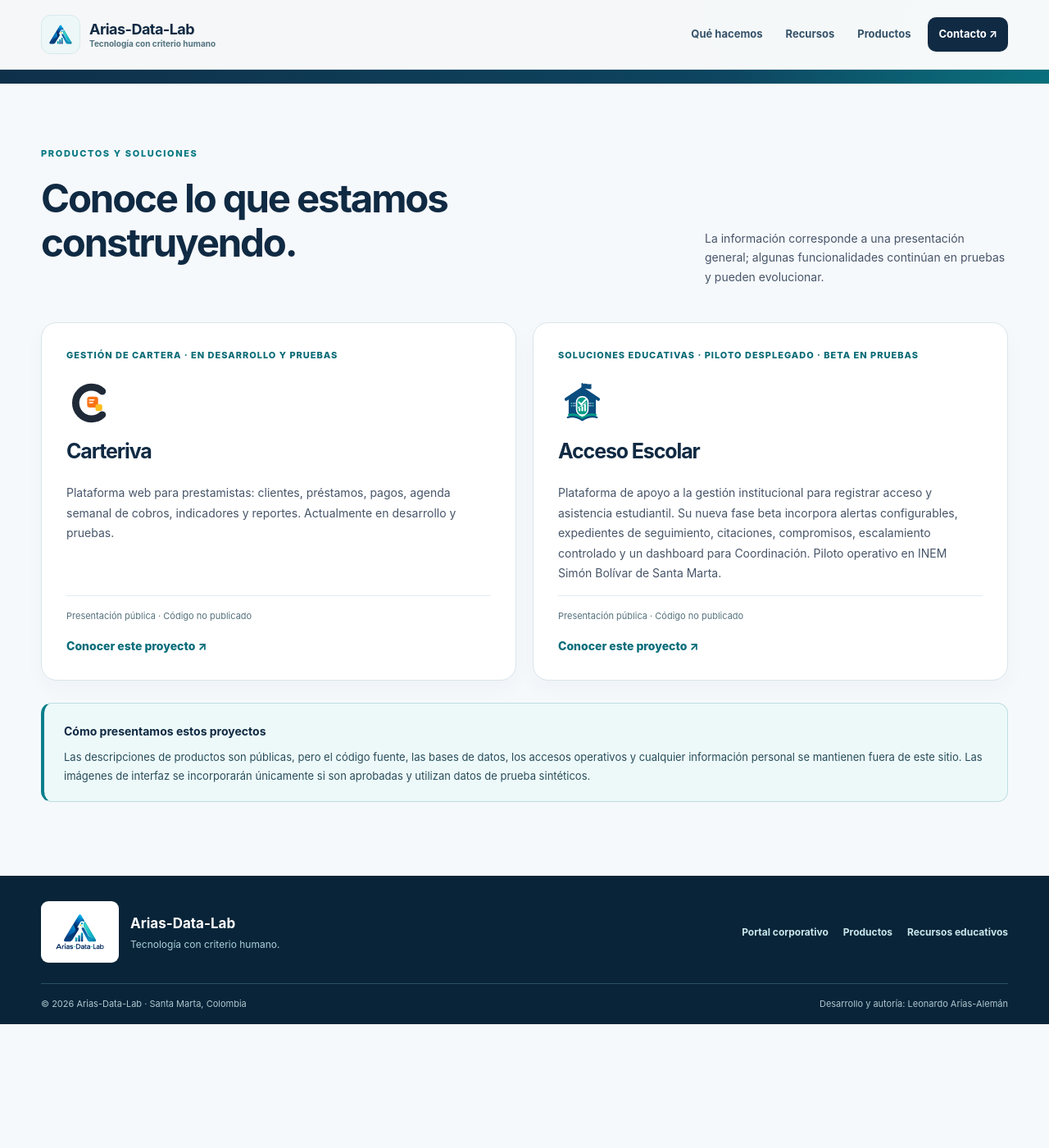
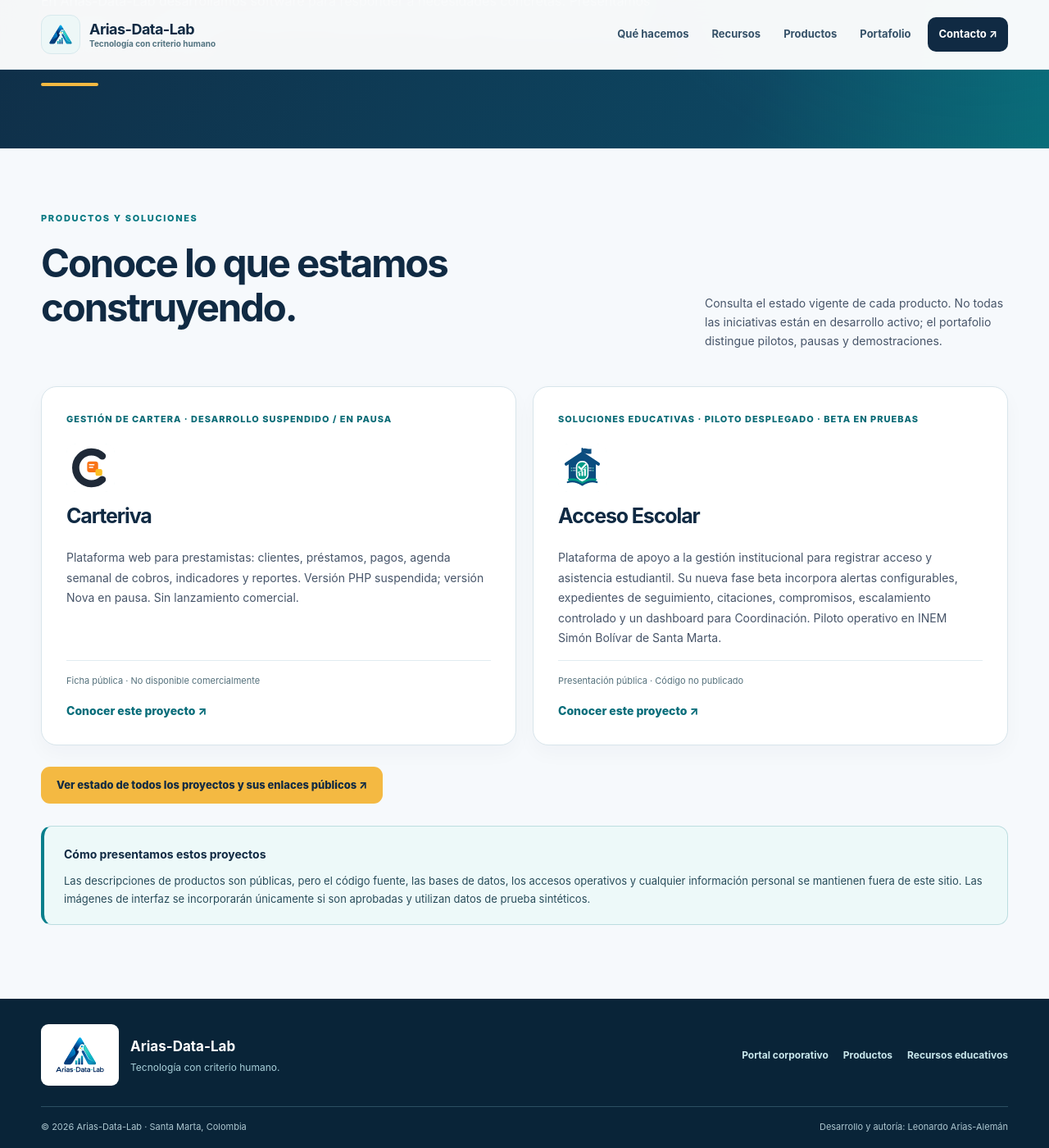
Before and after one commit to ljarias/ljarias.github.io, a Jekyll site: the page arias-data-lab/productos/index.html, which Jekyll copies as it is, in a window 1280 px wide and 1400 px high, scrolled down 437 px. Shown: the whole window at 82% size. Built offline with Jekyll 4.4.1, drawn with Linux system fonts in a browser that asks for light colours; before the commit the page ends 1686 px from its top, so only the background shows below that; some of the changed text lies outside the part shown.

Commit message:
feat: integrar portafolio de proyectos y centro de gestión
* feat(portafolio): agregar portafolio.css con estados y acceso privado

* feat(portafolio): agregar index.html con estados y acceso privado

* feat(portafolio): integrar navegación y corregir estado de productos en index.html

* feat(portafolio): integrar navegación y corregir estado de productos en arias-data-lab/productos/index.html

* feat(portafolio): integrar navegación y corregir estado de productos en arias-data-lab/productos/prestamos-saas.html

* feat(portafolio): integrar navegación y corregir estado de productos en arias-data-lab/productos/acceso-escolar-inem.html

```diff
--- a/arias-data-lab/productos/acceso-escolar-inem.html
+++ b/arias-data-lab/productos/acceso-escolar-inem.html
@@ -10,7 +10,7 @@
 <a class="skip-link" href="#contenido">Saltar al contenido principal</a>
 <header class="site-header"><div class="container header-row">
 <a class="site-brand" href="../../" aria-label="Volver al portal Arias-Data-Lab"><span class="brand-icon"><img src="../../assets/brand/logo/v4.0/ADL_isotipo-cuadrado_EDITABLE_v4.0.svg" alt="" width="38" height="38"></span><span class="brand-label"><strong>Arias-Data-Lab</strong><small>Tecnología con criterio humano</small></span></a>
-<nav class="primary-nav" aria-label="Navegación principal"><a href="../../#enfoque">Qué hacemos</a><a href="../../#proyectos">Recursos</a><a href="./">Productos</a><a class="nav-contact" href="../../#contacto">Contacto ↗</a></nav>
+<nav class="primary-nav" aria-label="Navegación principal"><a href="../../#enfoque">Qué hacemos</a><a href="../../#proyectos">Recursos</a><a href="./">Productos</a><a href="../../portafolio/">Portafolio</a><a class="nav-contact" href="../../#contacto">Contacto ↗</a></nav>
 </div></header><main id="contenido">
 <section class="product-page-hero product-detail-hero"><div class="container"><a class="crumb-link" href="./">← Productos y soluciones</a><div class="product-brand-lockup"><img src="assets/acceso-escolar-mark.svg" alt="" width="110" height="110"><div><p class="eyebrow">SOLUCIONES PARA INSTITUCIONES EDUCATIVAS</p><h1>Acceso Escolar</h1></div></div><p>Plataforma de apoyo a la gestión institucional que integra registro de acceso, asistencia académica y consultas para facilitar el seguimiento escolar. El piloto se encuentra desplegado en la IEDT INEM Simón Bolívar de Santa Marta y continúa evolucionando.</p><div class="product-status"><span class="status-dot" aria-hidden="true"></span> Piloto institucional desplegado · Componentes beta en pruebas · No comercial · Código no público</div></div></section>
 <section class="product-body"><div class="container"><div class="product-detail-layout">
--- a/arias-data-lab/productos/index.html
+++ b/arias-data-lab/productos/index.html
@@ -10,13 +10,13 @@
 <a class="skip-link" href="#contenido">Saltar al contenido principal</a>
 <header class="site-header"><div class="container header-row">
 <a class="site-brand" href="../../" aria-label="Volver al portal Arias-Data-Lab"><span class="brand-icon"><img src="../../assets/brand/logo/v4.0/ADL_isotipo-cuadrado_EDITABLE_v4.0.svg" alt="" width="38" height="38"></span><span class="brand-label"><strong>Arias-Data-Lab</strong><small>Tecnología con criterio humano</small></span></a>
-<nav class="primary-nav" aria-label="Navegación principal"><a href="../../#enfoque">Qué hacemos</a><a href="../../#proyectos">Recursos</a><a href="./">Productos</a><a class="nav-contact" href="../../#contacto">Contacto ↗</a></nav>
+<nav class="primary-nav" aria-label="Navegación principal"><a href="../../#enfoque">Qué hacemos</a><a href="../../#proyectos">Recursos</a><a href="./">Productos</a><a href="../../portafolio/">Portafolio</a><a class="nav-contact" href="../../#contacto">Contacto ↗</a></nav>
 </div></header><main id="contenido">
-<section class="product-page-hero"><div class="container"><a class="crumb-link" href="../../">← Arias-Data-Lab</a><p class="eyebrow">PORTAFOLIO DE SOLUCIONES</p><h1>Productos en desarrollo.</h1><p>En Arias-Data-Lab desarrollamos software para responder a necesidades concretas. Presentamos el propósito y las capacidades previstas de los proyectos sin divulgar su implementación técnica ni los datos de sus usuarios.</p><div class="hero-underline" aria-hidden="true"></div></div></section>
-<section class="product-body"><div class="container"><div class="intro-row"><div><p class="eyebrow dark">PRODUCTOS Y SOLUCIONES</p><h2>Conoce lo que estamos construyendo.</h2></div><p>La información corresponde a una presentación general; algunas funcionalidades continúan en pruebas y pueden evolucionar.</p></div><div class="public-product-grid">
-<article class="public-product-card"><span class="product-small-label">GESTIÓN DE CARTERA · EN DESARROLLO Y PRUEBAS</span><div class="public-product-icon"><img src="assets/carteriva-4a-simbolo.svg" width="59" height="59" alt="Logo de Carteriva" style="border-radius:12px"></div><h3>Carteriva</h3><p>Plataforma web para prestamistas: clientes, préstamos, pagos, agenda semanal de cobros, indicadores y reportes. Actualmente en desarrollo y pruebas.</p><span class="availability">Presentación pública · Código no publicado</span><a class="product-detail-link" href="prestamos-saas.html">Conocer este proyecto ↗</a></article>
+<section class="product-page-hero"><div class="container"><a class="crumb-link" href="../../">← Arias-Data-Lab</a><p class="eyebrow">PORTAFOLIO DE SOLUCIONES</p><h1>Productos y soluciones en distintas etapas.</h1><p>En Arias-Data-Lab desarrollamos software para responder a necesidades concretas. Presentamos el propósito y las capacidades previstas de los proyectos sin divulgar su implementación técnica ni los datos de sus usuarios.</p><div class="hero-underline" aria-hidden="true"></div></div></section>
+<section class="product-body"><div class="container"><div class="intro-row"><div><p class="eyebrow dark">PRODUCTOS Y SOLUCIONES</p><h2>Conoce lo que estamos construyendo.</h2></div><p>Consulta el estado vigente de cada producto. No todas las iniciativas están en desarrollo activo; el portafolio distingue pilotos, pausas y demostraciones.</p></div><div class="public-product-grid">
+<article class="public-product-card"><span class="product-small-label">GESTIÓN DE CARTERA · DESARROLLO SUSPENDIDO / EN PAUSA</span><div class="public-product-icon"><img src="assets/carteriva-4a-simbolo.svg" width="59" height="59" alt="Logo de Carteriva" style="border-radius:12px"></div><h3>Carteriva</h3><p>Plataforma web para prestamistas: clientes, préstamos, pagos, agenda semanal de cobros, indicadores y reportes. Versión PHP suspendida; versión Nova en pausa. Sin lanzamiento comercial.</p><span class="availability">Ficha pública · No disponible comercialmente</span><a class="product-detail-link" href="prestamos-saas.html">Conocer este proyecto ↗</a></article>
 <article class="public-product-card"><span class="product-small-label">SOLUCIONES EDUCATIVAS · PILOTO DESPLEGADO · BETA EN PRUEBAS</span><div class="public-product-icon"><img src="assets/acceso-escolar-mark.svg" width="59" height="59" alt="Identidad visual de Acceso Escolar" style="border-radius:12px"></div><h3>Acceso Escolar</h3><p>Plataforma de apoyo a la gestión institucional para registrar acceso y asistencia estudiantil. Su nueva fase beta incorpora alertas configurables, expedientes de seguimiento, citaciones, compromisos, escalamiento controlado y un dashboard para Coordinación. Piloto operativo en INEM Simón Bolívar de Santa Marta.</p><span class="availability">Presentación pública · Código no publicado</span><a class="product-detail-link" href="acceso-escolar-inem.html">Conocer este proyecto ↗</a></article>
-</div><div class="privacy-note"><strong>Cómo presentamos estos proyectos</strong><p>Las descripciones de productos son públicas, pero el código fuente, las bases de datos, los accesos operativos y cualquier información personal se mantienen fuera de este sitio. Las imágenes de interfaz se incorporarán únicamente si son aprobadas y utilizan datos de prueba sintéticos.</p></div></div></section>
+</div><p style="margin:26px 0"><a class="button button-primary" href="../../portafolio/">Ver estado de todos los proyectos y sus enlaces públicos ↗</a></p><div class="privacy-note"><strong>Cómo presentamos estos proyectos</strong><p>Las descripciones de productos son públicas, pero el código fuente, las bases de datos, los accesos operativos y cualquier información personal se mantienen fuera de este sitio. Las imágenes de interfaz se incorporarán únicamente si son aprobadas y utilizan datos de prueba sintéticos.</p></div></div></section>
 </main>
 <footer class="site-footer"><div class="container footer-main"><div class="footer-logo"><img src="../../assets/brand/logo/v4.0/ADL_logo-maestro-color_EDITABLE_v4.0.svg" alt="Arias-Data-Lab" width="120" height="90" loading="lazy"><div><strong>Arias-Data-Lab</strong><p>Tecnología con criterio humano.</p></div></div><nav aria-label="Enlaces del pie de página"><a href="../../">Portal corporativo</a><a href="./">Productos</a><a href="../../banco-problemas-caribe/">Recursos educativos</a></nav></div><div class="container footer-bottom"><span>© 2026 Arias-Data-Lab · Santa Marta, Colombia</span><span>Desarrollo y autoría: Leonardo Arias-Alemán</span></div></footer>
 </body></html>
```
Also changed, not shown: arias-data-lab/productos/prestamos-saas.html (+5 -5 lines), index.html (+4 -4 lines), portafolio/index.html (added, +30 -0 lines), portafolio/portafolio.css (added, +37 -0 lines).
